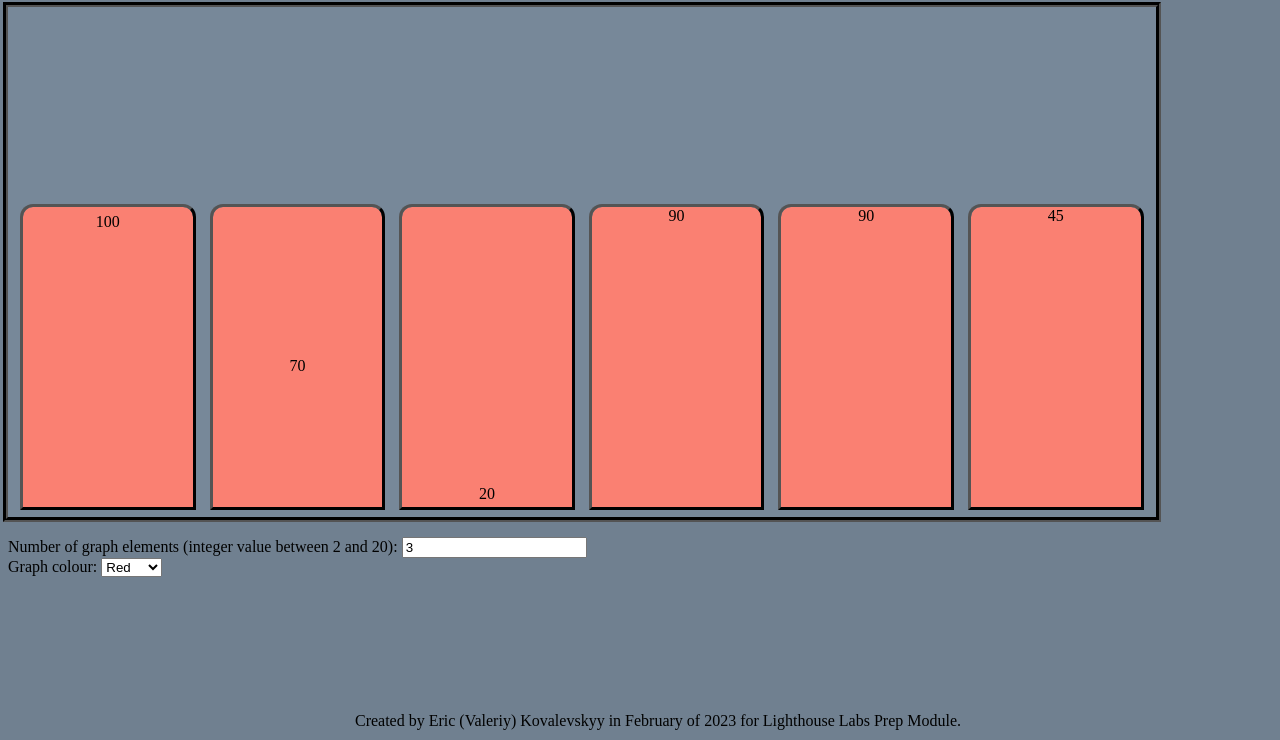
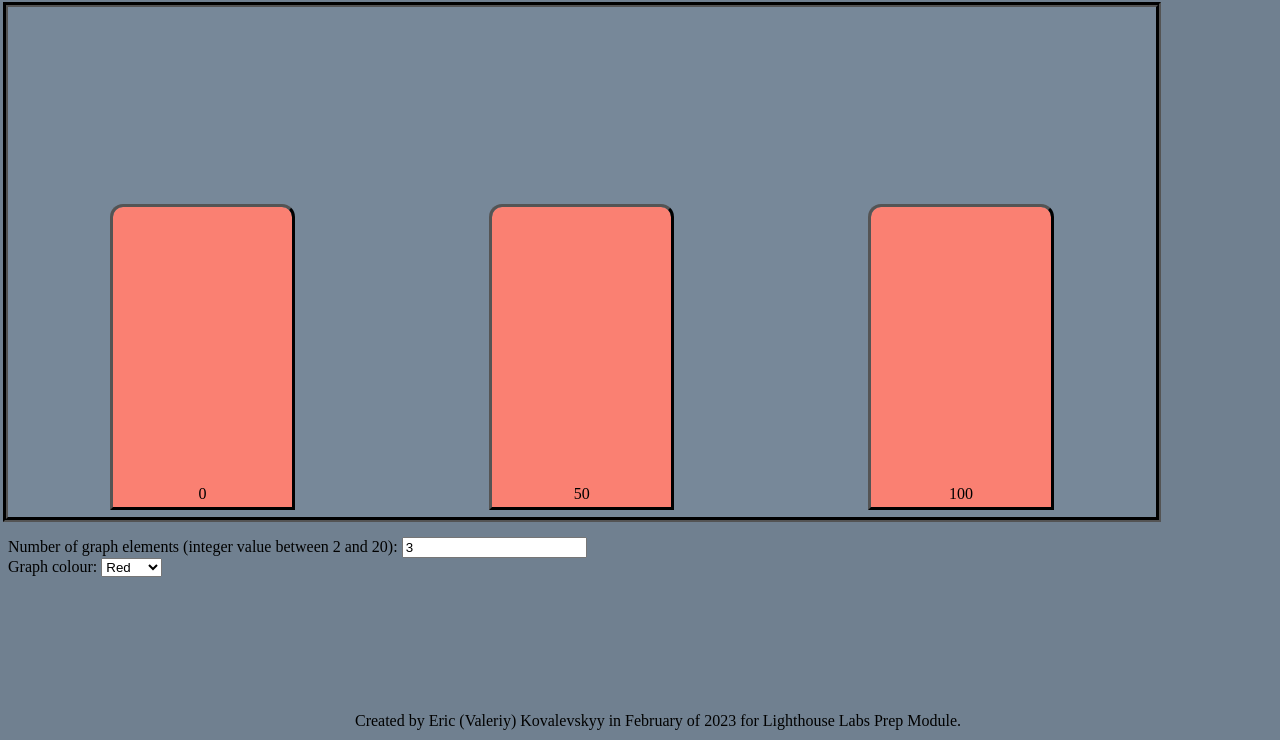
Before and after one commit to KovaKreative/bar-chart, a website: page index.html in a window 1280 px wide. Shown: the part 60-800 px from the top of the page. Drawn offline with nearby package versions, Linux system fonts and the light colour scheme.

Commit message:
Started work on the drawBarChart function, getting it to generate HTML based on how many elements the data has

```diff
--- a/functions.js
+++ b/functions.js
@@ -1,3 +1,14 @@
+//Prevent form from submitting when user pushes enter upon filling in an input field
+
+$(document).ready(function() {
+  $(window).keydown(function(event){
+    if(event.keyCode == 13) {
+      event.preventDefault();
+      return false;
+    }
+  });
+});
+
 
 //Bar Chart Customization Functions
 
--- a/index.html
+++ b/index.html
@@ -12,7 +12,7 @@
       <h2>Bar Chart</h2>
       <main>
         <!--This is where the bar chart will be-->
-        <div id="bar-chart-mockup" class="bar-container">
+        <div id="bar-container">
           <div class="bar"><p class="bar-label bar-label-top">100</p></div>
           <div class="bar"><p class="bar-label bar-label-middle">70</p></div>
           <div class="bar"><p class="bar-label bar-label-bottom">20</p></div>
@@ -50,23 +50,37 @@
 
         let barSettings = {
           labelPosition: valuePositions[0],
-          barColour: "red",
-          labelColour: "white",
+          barColour: "salmon",
+          labelColour: "black",
           fontColour: "white",
           fontSize: 13,
-          spacing: "5px",
+          spacing: "100px",
           axisLabelX: "X Axis",
           axisLabelY: "Y Axis",
           scaleData: false, //Whether the data should be shown from 0, or from the lowest point
         }
 
-        const barElement = Document.getElementById("#bar-container");
+        const barElement = document.getElementById("bar-container");
 
         function drawBarChart(data, options, element){
-          $(".bar").css("background-color", barSettings.barColour);
+
+
+
+          let output = "";
+
+          for(let i = 0; i < numOfElements; i++){
+            output += `<div class="bar"><p class="bar-label ${options.labelPosition}">${data[i]}</p></div>`;
+          }
+          element.innerHTML = output;
+
+          $(".bar").css("background-color", options.barColour);
+          $(".bar").css("margin-left", options.spacing);
+          $(".bar").css("margin-right", options.spacing);
+          $(".bar-label").css("color", options.labelColour);
         }
 
         drawBarChart(barChartData, barSettings, barElement);
+
 
 
         $(".bar").click(function(){
@@ -81,7 +95,7 @@
 
           if(!isNaN(val)){
 
-
+            numOfElements = val;
 
           }
         });
--- a/style.css
+++ b/style.css
@@ -6,7 +6,7 @@ h2 {
   color: lightgoldenrodyellow;
 }
 
-.bar-container {
+#bar-container {
   display: flex;
   width: 90%;
   height: 500px;
@@ -18,7 +18,6 @@ h2 {
 }
 
 .bar {
-  background-color: salmon;
   outline-width: 3px;
   outline-style: outset;
   outline-color: black;
```
